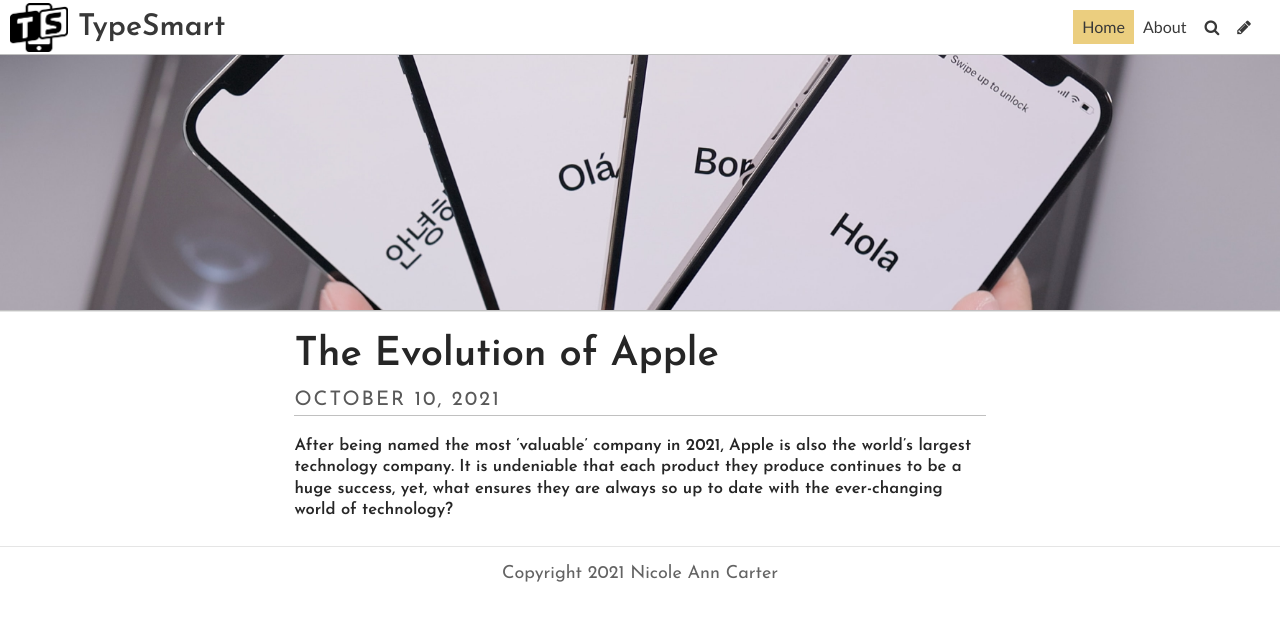
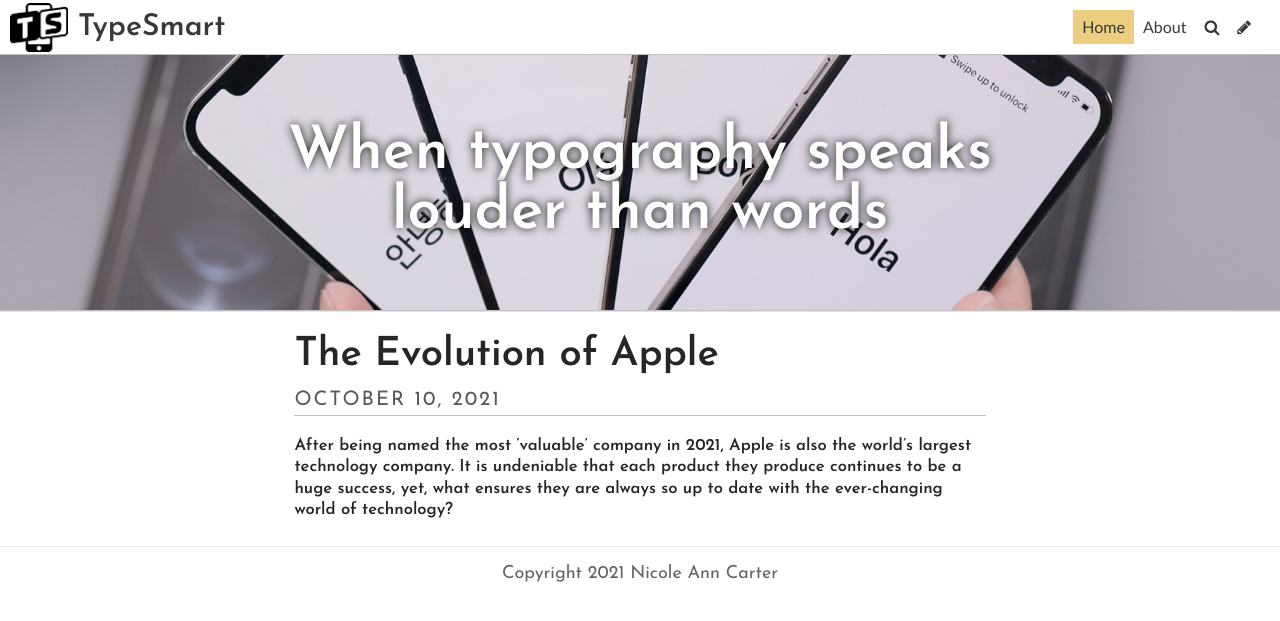
Before and after one commit to nicoleanncarter/typo-design-template, a Jekyll site: the page built from index.html, in a window 1280 px wide. Shown: the top 621 px of the page. Built offline with Jekyll 4.4.1, drawn with Linux system fonts in a browser that asks for light colours; some web fonts are replaced; the list of posts is cut into pages by our own code.

Commit message:
Update Settings “general”

```diff
--- a/_data/settings.yml
+++ b/_data/settings.yml
@@ -2,7 +2,7 @@
 description: A website with a blog
 footer_text: "Copyright 2021 Nicole Ann Carter "
 header_feature_image: ../uploads/daniel-romero-73tftworkpg-unsplash.jpg
-header_text: ""
+header_text: When typography speaks louder than words
 header_text_color: "#ffffff"
 bannerheight: 20vmax
 navbarheight: 55px
```
